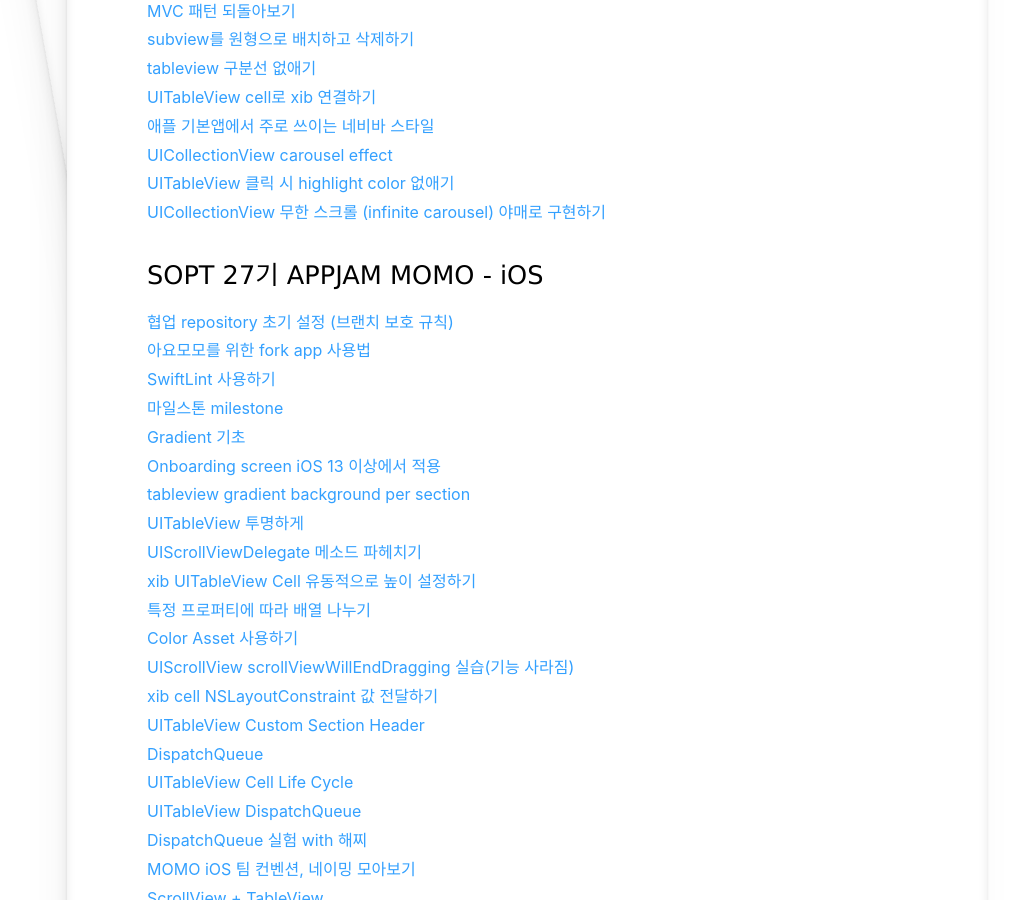
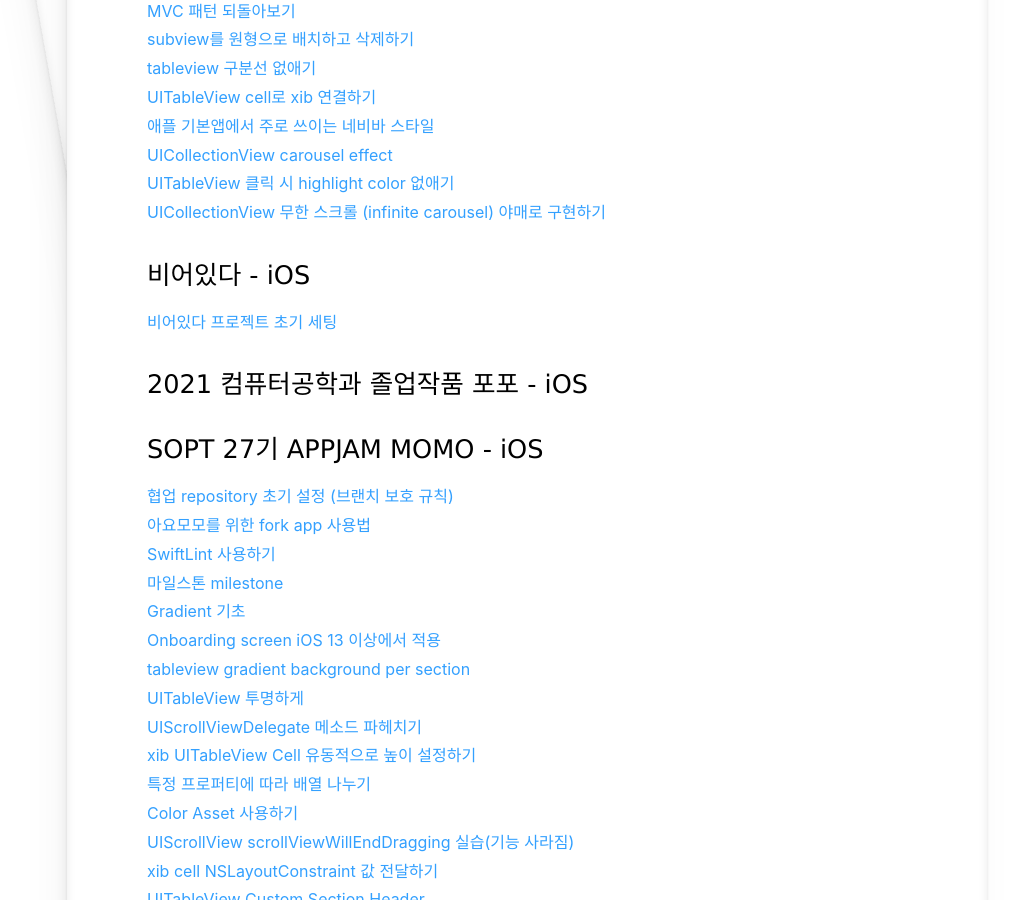
Before and after one commit to jeongchoyi/jeongchoyi.github.io, a Jekyll site: the page built from devpost/index.html, in a window 1280 px wide and 900 px high, scrolled down 540 px. Shown: the whole window, without its empty margins (113-1132 px from the left). Built offline with Jekyll 4.4.1, drawn with Linux system fonts in a browser that asks for light colours; some web fonts are replaced.

Commit message:
update devpost index

```diff
--- a/devpost/index.html
+++ b/devpost/index.html
@@ -18,6 +18,12 @@
 <a href="https://iamcho2.github.io/2020/11/25/collectionview-paging-carousel-effect">UICollectionView carousel effect</a><br>
 <a href="https://iamcho2.github.io/2020/11/27/remove-highlight-color-of-uitableviewcell">UITableView 클릭 시 highlight color 없애기</a><br>
 <a href="https://iamcho2.github.io/2020/11/29/infinite-carousel-uicollectionview">UICollectionView 무한 스크롤 (infinite carousel) 야매로 구현하기</a><br>
+
+<h3>비어있다 - iOS</h3>
+<a href="https://iamcho2.github.io/2021/03/13/beer-itda-setting">비어있다 프로젝트 초기 세팅</a><br>
+
+<h3>2021 컴퓨터공학과 졸업작품 포포 - iOS</h3>
+
 
 <h3>SOPT 27기 APPJAM MOMO - iOS</h3>
 <a href="https://iamcho2.github.io/2020/12/27/making-git-organization">협업 repository 초기 설정 (브랜치 보호 규칙)</a><br>
```
